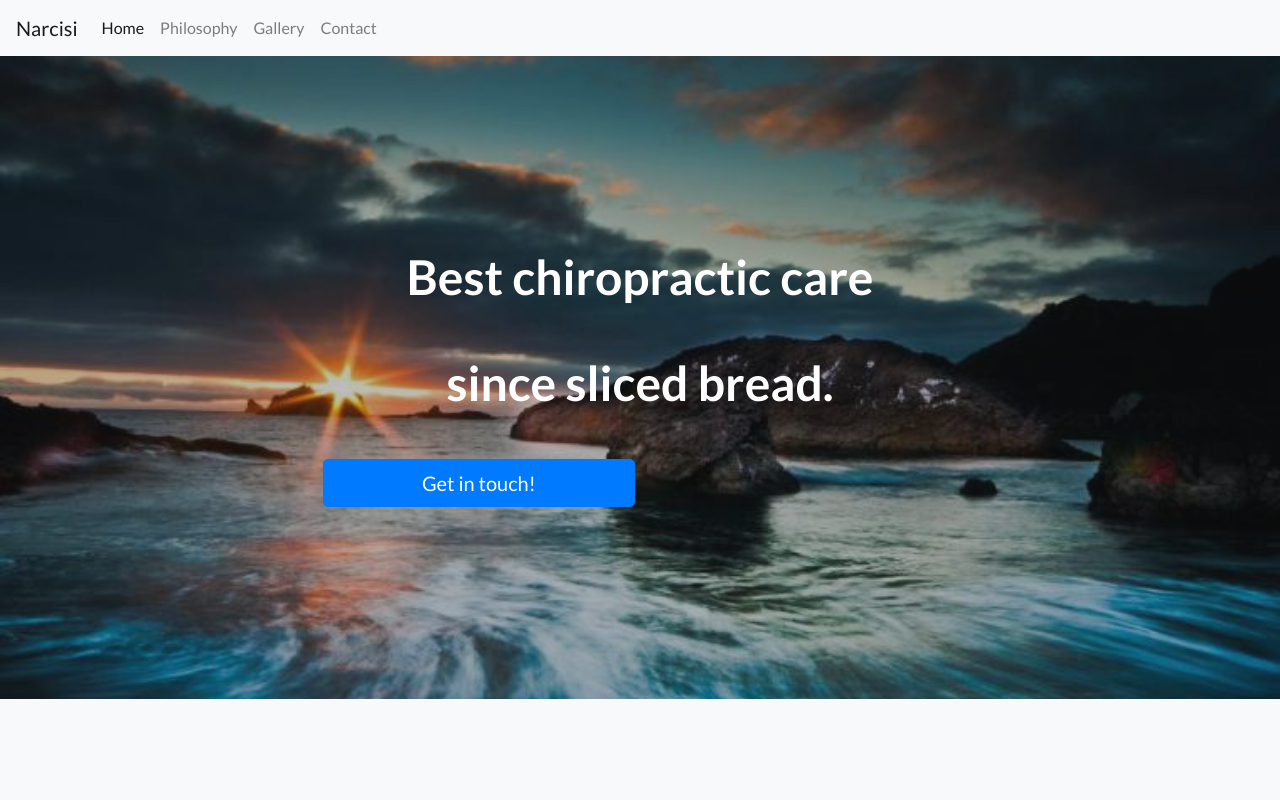
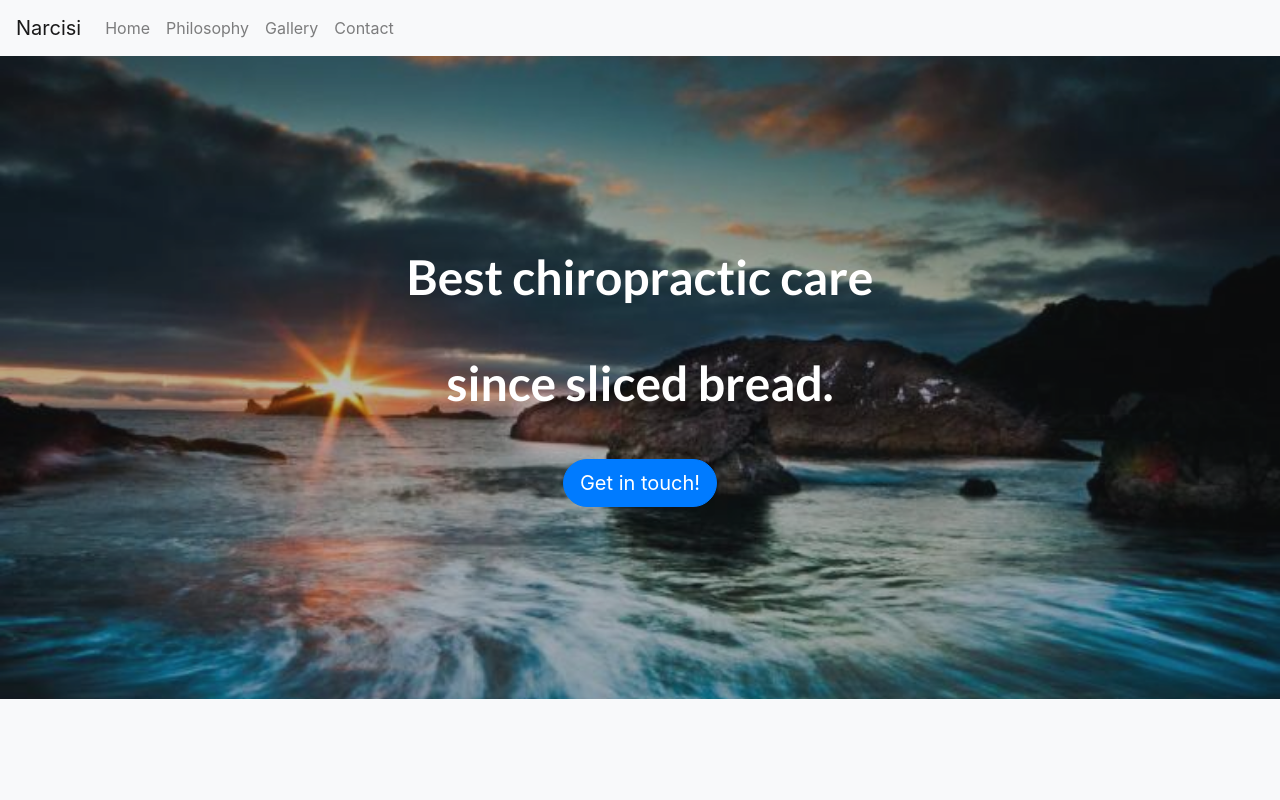
Before and after one commit to kwicz/narcisi-chiropractic, a website: page index.html in a window 1280 px wide. Shown: the top 800 px of the page. Drawn offline with Linux system fonts and the light colour scheme.

Commit message:
update landing page formatting

```diff
--- a/css/landing-page.css
+++ b/css/landing-page.css
@@ -1,8 +1,3 @@
-/*!
- * Start Bootstrap - Landing Page v5.0.7 (https://startbootstrap.com/template-overviews/landing-page)
- * Copyright 2013-2019 Start Bootstrap
- * Licensed under MIT (https://github.com/BlackrockDigital/startbootstrap-landing-page/blob/master/LICENSE)
- */
 
 body {
   font-family: 'Lato', 'Helvetica Neue', Helvetica, Arial, sans-serif;
@@ -18,6 +13,9 @@ h6 {
   font-weight: 700;
 }
 
+header.masthead button {
+  border-radius: 5rem;
+}
 header.masthead {
   position: relative;
   background-color: #343a40;
@@ -49,6 +47,12 @@ header.masthead h1 {
   header.masthead h1 {
     font-size: 3rem;
   }
+}
+
+#masthead-button {
+  display: flex;
+  align-items: center;
+  justify-content: center;
 }
 
 .showcase .showcase-text {
--- a/index.html
+++ b/index.html
@@ -33,7 +33,7 @@
     </button>
     <div class="collapse navbar-collapse" id="navbarNav">
       <ul class="navbar-nav">
-        <li class="nav-item active">
+        <li class="nav-item">
           <a class="nav-link" href="index.html">Home</a>
         </li>
         <li class="nav-item">
@@ -58,10 +58,10 @@
           <h1 class="mb-5">Best chiropractic care</h1>
           <h1 class="mb-5">since sliced bread.</h1>
         </div>
-        <div class="col-md-10 col-lg-8 col-xl-7 mx-auto">
+        <div class="col-md-10 col-lg-8 col-xl-7 mx-auto" id="masthead-button">
           <form>
             <div class="form-row">
-              <div class="col-12 col-md-6">
+              <div class="col-12 col-md-12">
                 <button type="submit" class="btn btn-block btn-lg btn-primary">Get in touch!</button>
               </div>
             </div>
```
Also changed, not shown: contact.html (+1 -1 lines), gallery.html (+1 -1 lines), philosophy.html (+1 -1 lines), README.md, css/landing-page.min.css, 3 other files.
